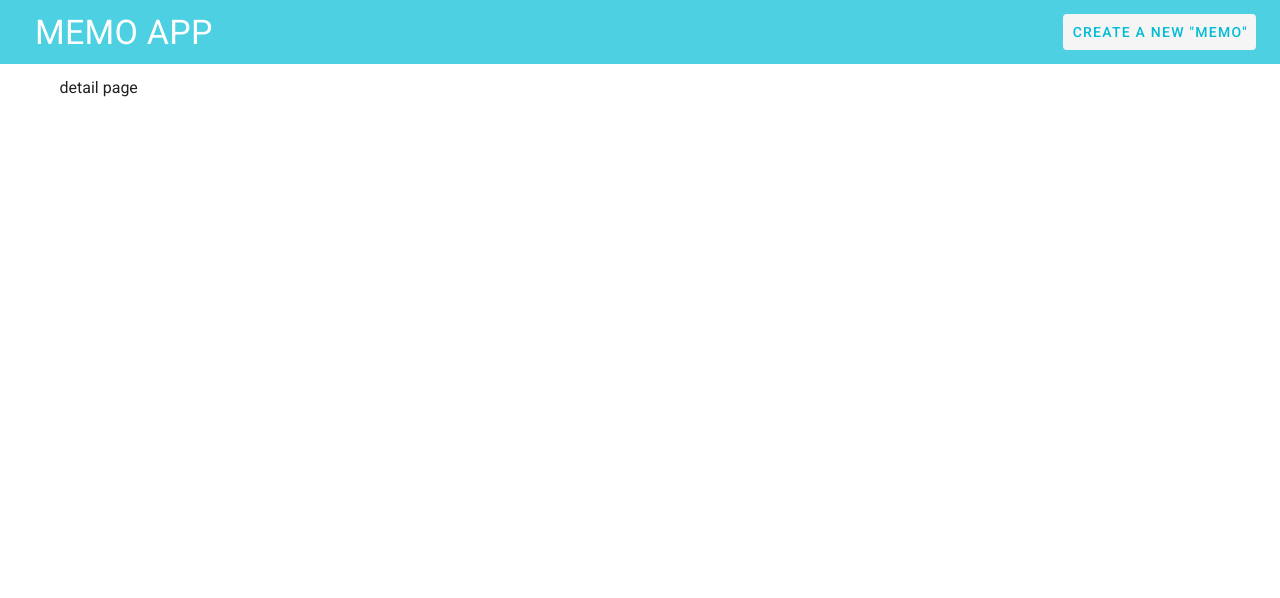
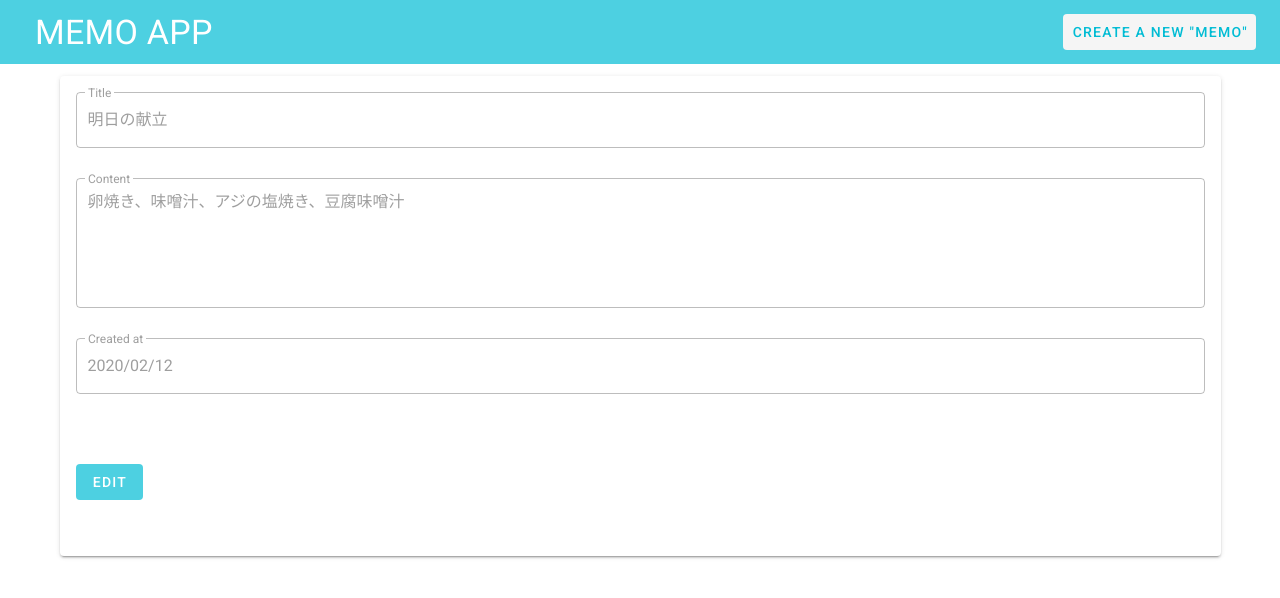
Before and after one commit to mizutama6/memo-app, a Vue app in the folder memo-view/: page /memo/1 in a window 1280 px wide. Shown: the top 598 px of the page. Built offline with nearby package versions, Linux system fonts and the light colour scheme.

Commit message:
詳細ページの実装（途中まで）

```diff
--- a/memo-view/src/views/Detail.vue
+++ b/memo-view/src/views/Detail.vue
@@ -1,5 +1,49 @@
 <template>
   <div class="detail">
-    detail page
+    <v-card>
+      <v-card-text>
+        <v-form disabled>
+          <v-text-field label="Title" :value="data.title" outlined></v-text-field>
+
+          <v-textarea label="Content" :value="data.content" outlined auto-grow></v-textarea>
+
+          <v-text-field label="Created at" :value="data.created_at" outlined></v-text-field>
+
+          <v-btn
+            depressed
+            color="cyan lighten-2 white--text"
+            class="my-10"
+            @click="$router.push({ name: 'Edit' })"
+          >
+            edit
+          </v-btn>
+        </v-form>
+      </v-card-text>
+    </v-card>
   </div>
 </template>
+
+<script>
+export default {
+  props: {
+    id: Number,
+  },
+  data() {
+    return {
+      data: {
+        title: "明日の献立",
+        content: "卵焼き、味噌汁、アジの塩焼き、豆腐味噌汁",
+        created_at: "2020/02/12",
+      },
+    };
+  },
+  mounted() {
+    console.log(this.id);
+  },
+};
+</script>
+
+<style scoped>
+
+
+</style>
```
